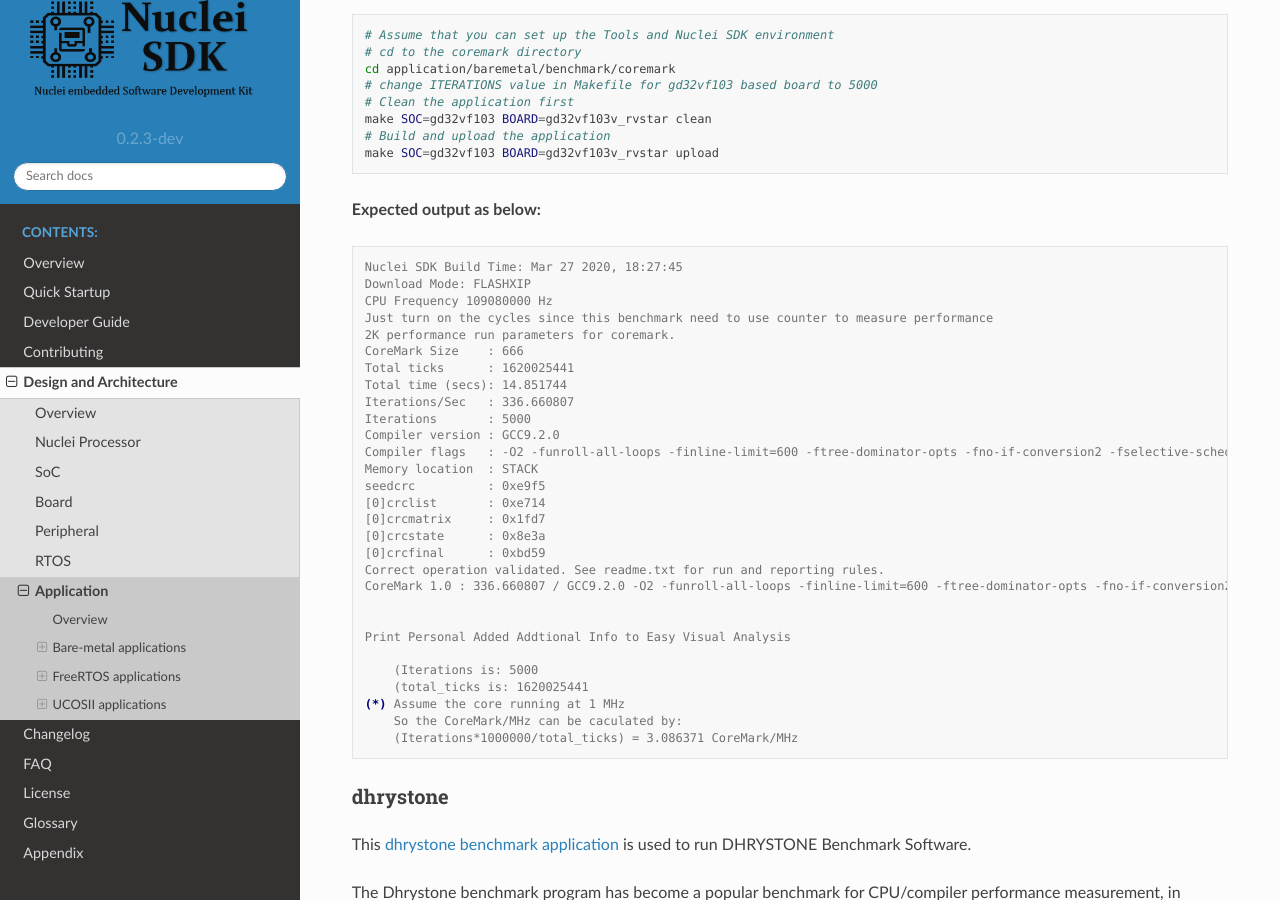
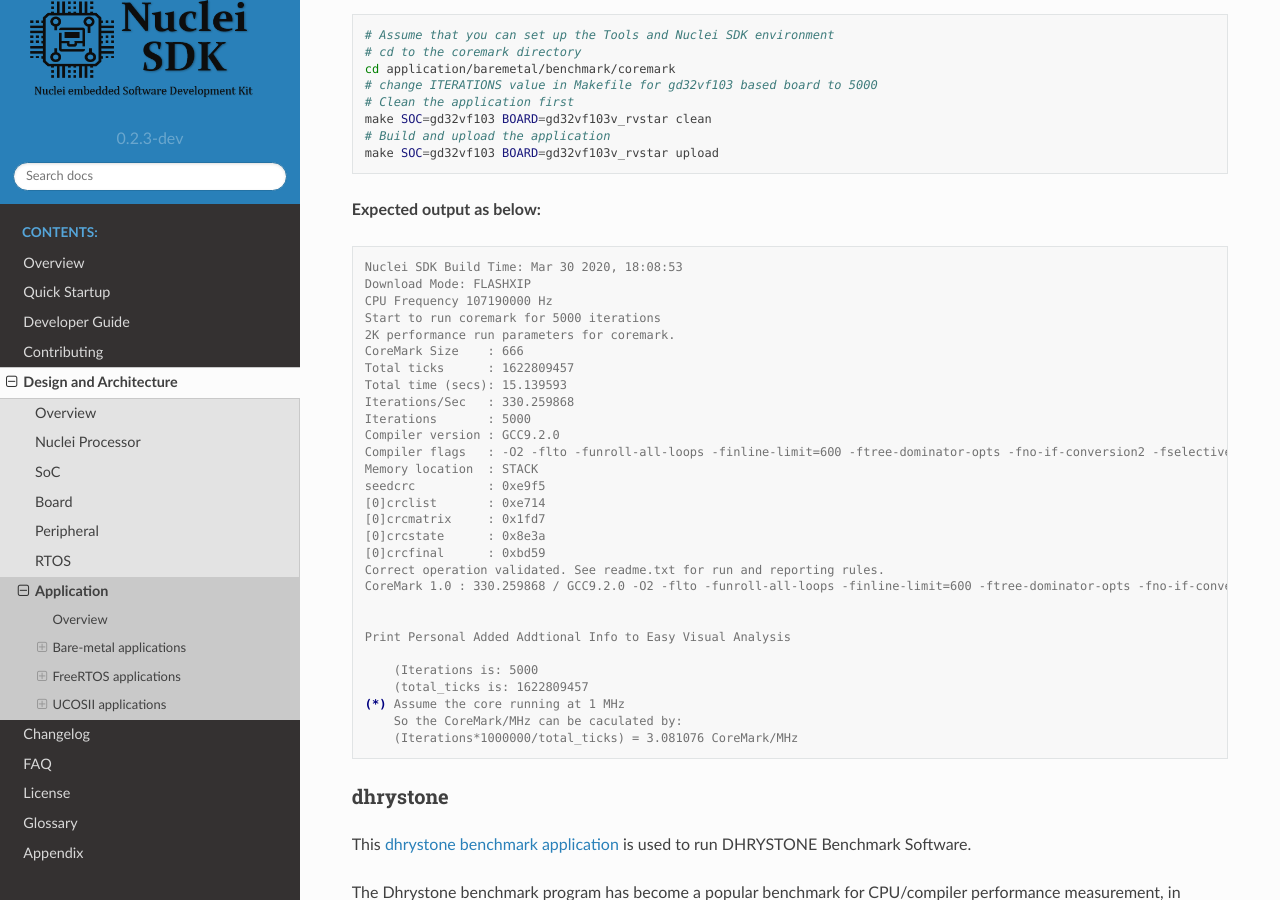
Before and after one commit to Nuclei-Software/nuclei-sdk, a Sphinx documentation site: the page built from doc/source/design/app.rst, in a window 1280 px wide and 900 px high, scrolled down 6331 px. Built offline with Sphinx 7.4.7 and the Read the Docs theme 2.0.0, drawn with Linux system fonts in a browser that asks for light colours.

Commit message:
doc: update application coremark run log
Signed-off-by: Huaqi Fang <578567190@qq.com>

```diff
--- a/doc/source/design/app.rst
+++ b/doc/source/design/app.rst
@@ -390,18 +390,18 @@
 
 .. code-block:: console
 
-    Nuclei SDK Build Time: Mar 27 2020, 18:27:45
+    Nuclei SDK Build Time: Mar 30 2020, 18:08:53
     Download Mode: FLASHXIP
-    CPU Frequency 109080000 Hz
-    Just turn on the cycles since this benchmark need to use counter to measure performance
+    CPU Frequency 107190000 Hz
+    Start to run coremark for 5000 iterations
     2K performance run parameters for coremark.
     CoreMark Size    : 666
-    Total ticks      : 1620025441
-    Total time (secs): 14.851744
-    Iterations/Sec   : 336.660807
+    Total ticks      : 1622809457
+    Total time (secs): 15.139593
+    Iterations/Sec   : 330.259868
     Iterations       : 5000
     Compiler version : GCC9.2.0
-    Compiler flags   : -O2 -funroll-all-loops -finline-limit=600 -ftree-dominator-opts -fno-if-conversion2 -fselective-scheduling -fno-code-hoisting -fno-common -funroll-loops -finline-functions -falign-functions=4 -falign-jumps=4 -falign-loops=4
+    Compiler flags   : -O2 -flto -funroll-all-loops -finline-limit=600 -ftree-dominator-opts -fno-if-conversion2 -fselective-scheduling -fno-code-hoisting -fno-common -funroll-loops -finline-functions -falign-functions=4 -falign-jumps=4 -falign-loops=4
     Memory location  : STACK
     seedcrc          : 0xe9f5
     [0]crclist       : 0xe714
@@ -409,17 +409,16 @@
     [0]crcstate      : 0x8e3a
     [0]crcfinal      : 0xbd59
     Correct operation validated. See readme.txt for run and reporting rules.
-    CoreMark 1.0 : 336.660807 / GCC9.2.0 -O2 -funroll-all-loops -finline-limit=600 -ftree-dominator-opts -fno-if-conversion2 -fselective-scheduling -fno-code-hoisting -fno-common -funroll-loops -finline-functions -falign-functions=4 -falign-jumps=4 -falign-loops=4 / STACK
+    CoreMark 1.0 : 330.259868 / GCC9.2.0 -O2 -flto -funroll-all-loops -finline-limit=600 -ftree-dominator-opts -fno-if-conversion2 -fselective-scheduling -fno-code-hoisting -fno-common -funroll-loops -finline-functions -falign-functions=4 -falign-jumps=4 -falign-loops=4 / STACK
 
 
     Print Personal Added Addtional Info to Easy Visual Analysis
 
         (Iterations is: 5000
-        (total_ticks is: 1620025441
+        (total_ticks is: 1622809457
     (*) Assume the core running at 1 MHz
         So the CoreMark/MHz can be caculated by:
-        (Iterations*1000000/total_ticks) = 3.086371 CoreMark/MHz
-
+        (Iterations*1000000/total_ticks) = 3.081076 CoreMark/MHz
 
 dhrystone
 ~~~~~~~~~
```
